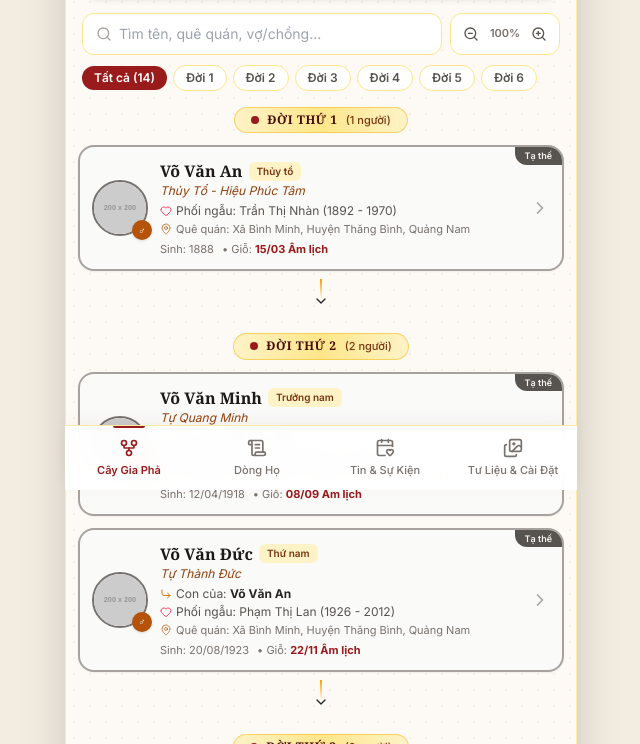
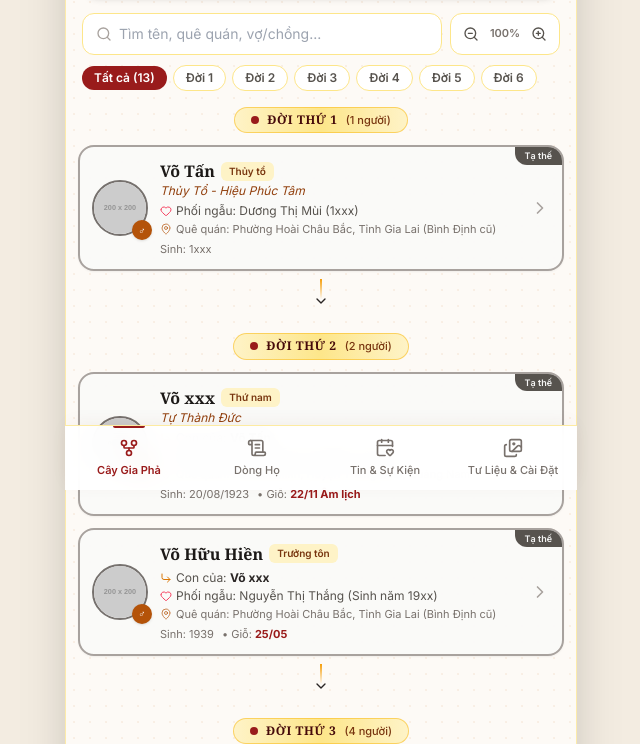
Before and after one commit to Giaphadongho/Binh-Dinh, a plain HTML site: page index.html in a window 1280 px wide. Shown: the part 310-1054 px from the top of the page, without its empty margins (319-959 px from the left). Drawn offline with nearby package versions, Linux system fonts and the light colour scheme; placeholder pictures from the web are drawn by us.

Commit message:
Update index.html

```diff
--- a/index.html
+++ b/index.html
@@ -621,7 +621,7 @@
             members: [
                 {
                     id: 'm1',
-                    name: 'Võ Văn An',
+                    name: 'Võ Tấn',
                     alias: 'Thủy Tổ - Hiệu Phúc Tâm',
                     gender: 'male',
                     generation: 1,
@@ -629,53 +629,26 @@
                     order: 'Thủy tổ',
                     parentId: '',
                     branch: 'Gốc',
-                    spouse: 'Trần Thị Nhàn (1892 - 1970)',
-                    birthplace: 'Làng An Hòa, Bình Minh, Quảng Nam',
-                    hometown: 'Xã Bình Minh, Huyện Thăng Bình, Quảng Nam',
+                    spouse: 'Dương Thị Mùi (1xxx)',
+                    birthplace: '',
+                    hometown: 'Phường Hoài Châu Bắc, Tỉnh Gia Lai (Bình Định cũ)',
                     ethnicity: 'Kinh',
                     religion: 'Không',
-                    address: 'Xã Bình Minh, Huyện Thăng Bình, Quảng Nam',
-                    birth: '1888',
+                    address: '',
+                    birth: '1xxx',
                     status: 'deceased',
-                    deathDate: '1965',
-                    death: '15/03 Âm lịch',
-                    burial: 'Khu lăng mộ Tổ dòng họ Võ, Gò Đồi An Hòa',
+                    deathDate: '1xxx',
+                    death: '',
+                    burial: 'Nghĩa trang ...',
                     burialMap: '',
                     job: 'Nho học, Khai khẩn điền trang',
                     phone: '',
-                    bio: 'Ngài là người đặt nền móng lập nghiệp cho dòng họ tại vùng đất mới, nổi tiếng đức độ, hay giúp đỡ dân làng.',
+                    bio: 'Người đặt nền móng lập nghiệp cho dòng họ tại vùng đất mới, nổi tiếng đức độ, hay giúp đỡ dân làng.',
                     avatar: 'https://placehold.co/200x200/7c2d12/fde68a?text=Cụ+An'
                 },
                 {
                     id: 'm2',
-                    name: 'Võ Văn Minh',
-                    alias: 'Tự Quang Minh',
-                    gender: 'male',
-                    generation: 2,
-                    relationType: 'Gốc',
-                    order: 'Trưởng nam',
-                    parentId: 'm1',
-                    branch: 'Chi Trưởng',
-                    spouse: 'Lê Thị Hoa (1922 - 2005)',
-                    birthplace: 'Xã Bình Minh, Thăng Bình, Quảng Nam',
-                    hometown: 'Xã Bình Minh, Huyện Thăng Bình, Quảng Nam',
-                    ethnicity: 'Kinh',
-                    religion: 'Phật giáo',
-                    address: 'Hòa Vang, TP. Đà Nẵng',
-                    birth: '12/04/1918',
-                    status: 'deceased',
-                    deathDate: '1998',
-                    death: '08/09 Âm lịch',
-                    burial: 'Nghĩa trang Gia tộc An Hòa',
-                    burialMap: '',
-                    job: 'Thầy giáo làng',
-                    phone: '',
-                    bio: 'Cả đời tận tụy với sự nghiệp trồng người, đào tạo nhiều thế hệ học trò thành đạt trong vùng.',
-                    avatar: 'https://placehold.co/200x200/991b1b/fef3c7?text=Ông+Minh'
-                },
-                {
-                    id: 'm3',
-                    name: 'Võ Văn Đức',
+                    name: 'Võ xxx',
                     alias: 'Tự Thành Đức',
                     gender: 'male',
                     generation: 2,
@@ -701,8 +674,35 @@
                     avatar: 'https://placehold.co/200x200/854d0e/fef9c3?text=Ông+Đức'
                 },
                 {
+                    id: 'm3',
+                    name: 'Võ Hữu Hiền',
+                    alias: '',
+                    gender: 'male',
+                    generation: 2,
+                    relationType: 'Gốc',
+                    order: 'Trưởng tôn',
+                    parentId: 'm4',
+                    branch: 'Chi Trưởng',
+                    spouse: 'Nguyễn Thị Thắng (Sinh năm 19xx)',
+                    birthplace: 'Bình Định',
+                    hometown: 'Phường Hoài Châu Bắc, Tỉnh Gia Lai (Bình Định cũ)',
+                    ethnicity: 'Kinh',
+                    religion: 'Không',
+                    address: 'Phường Hoài Châu Bắc, Tỉnh Gia Lai (Bình Định cũ)',
+                    birth: '1939',
+                    status: 'deceased',
+                    deathDate: '09/07/2026 (26/05/2026)',
+                    death: '25/05',
+                    burial: 'Nghĩa trang Hoài Châu Bắc',
+                    burialMap: '',
+                    job: 'Bộ đội',
+                    phone: '',
+                    bio: 'Tham gia thiết kế Nhà thờ họ và quản lý kỹ thuật website gia phả dòng họ.',
+                    avatar: 'https://placehold.co/200x200/047857/ffffff?text=Anh+Nam'
+                },
+                {
                     id: 'm4',
-                    name: 'Võ Văn Hùng',
+                    name: 'Võ xxx',
                     alias: 'Trưởng tộc đương nhiệm',
                     gender: 'male',
                     generation: 3,
@@ -755,41 +755,14 @@
                     avatar: 'https://placehold.co/200x200/be185d/ffffff?text=Cô+Hương'
                 },
                 {
-                    id: 'm6',
-                    name: 'Võ Hữu Hiền',
-                    alias: '',
-                    gender: 'male',
-                    generation: 4,
-                    relationType: 'Gốc',
-                    order: 'Trưởng tôn',
-                    parentId: 'm4',
-                    branch: 'Chi Trưởng',
-                    spouse: 'Nguyễn Thị Thắng (Sinh năm 19xx)',
-                    birthplace: 'Bình Định',
-                    hometown: 'Phường Hoài Châu Bắc, Tỉnh Gia Lai (Bình Định cũ)',
-                    ethnicity: 'Kinh',
-                    religion: 'Không',
-                    address: 'Phường Hoài Châu Bắc, Tỉnh Gia Lai (Bình Định cũ)',
-                    birth: '1939',
-                    status: 'deceased',
-                    deathDate: '09/07/2026 (26/05/2026)',
-                    death: '25/05',
-                    burial: 'Nghĩa trang Hoài Châu Bắc',
-                    burialMap: '',
-                    job: 'Bộ đội',
-                    phone: '',
-                    bio: 'Tham gia thiết kế Nhà thờ họ và quản lý kỹ thuật website gia phả dòng họ.',
-                    avatar: 'https://placehold.co/200x200/047857/ffffff?text=Anh+Nam'
-                },
-                {
                     id: 'm7',
                     name: 'Võ Hữu Hậu',
                     alias: '',
                     gender: 'male',
-                    generation: 5,
+                    generation: 3,
                     relationType: 'Gốc',
                     order: 'Chi thứ xx',
-                    parentId: 'm6',
+                    parentId: 'm3',
                     branch: 'Trưởng Nam',
                     spouse: 'Lê Thị Nghề (Sinh năm 198x)',
                     birthplace: 'Phường Hoài Châu Bắc, Tỉnh Gia Lai (Bình Định cũ)',
@@ -813,10 +786,10 @@
                     name: 'Võ Hữu Giang',
                     alias: '',
                     gender: 'male',
-                    generation: 5,
+                    generation: 3,
                     relationType: 'Gốc',
                     order: 'Chi thứ xx',
-                    parentId: 'm6',
+                    parentId: 'm3',
                     branch: 'Út Nam',
                     spouse: 'Lê Thu Thảo (Sinh ngày 15/10/1994)',
                     birthplace: 'Phường Hoài Châu Bắc, Tỉnh Gia Lai (Bình Định cũ)',
@@ -837,10 +810,10 @@
                 },
                 {
                     id: 'm9',
-                    name: 'Võ Hữu Lĩnh',
+                    name: 'Võ Lê Hữu Lĩnh',
                     alias: '',
                     gender: 'male',
-                    generation: 6,
+                    generation: 4,
                     relationType: 'Gốc',
                     order: 'Chi thứ xx',
                     parentId: 'm7',
```
